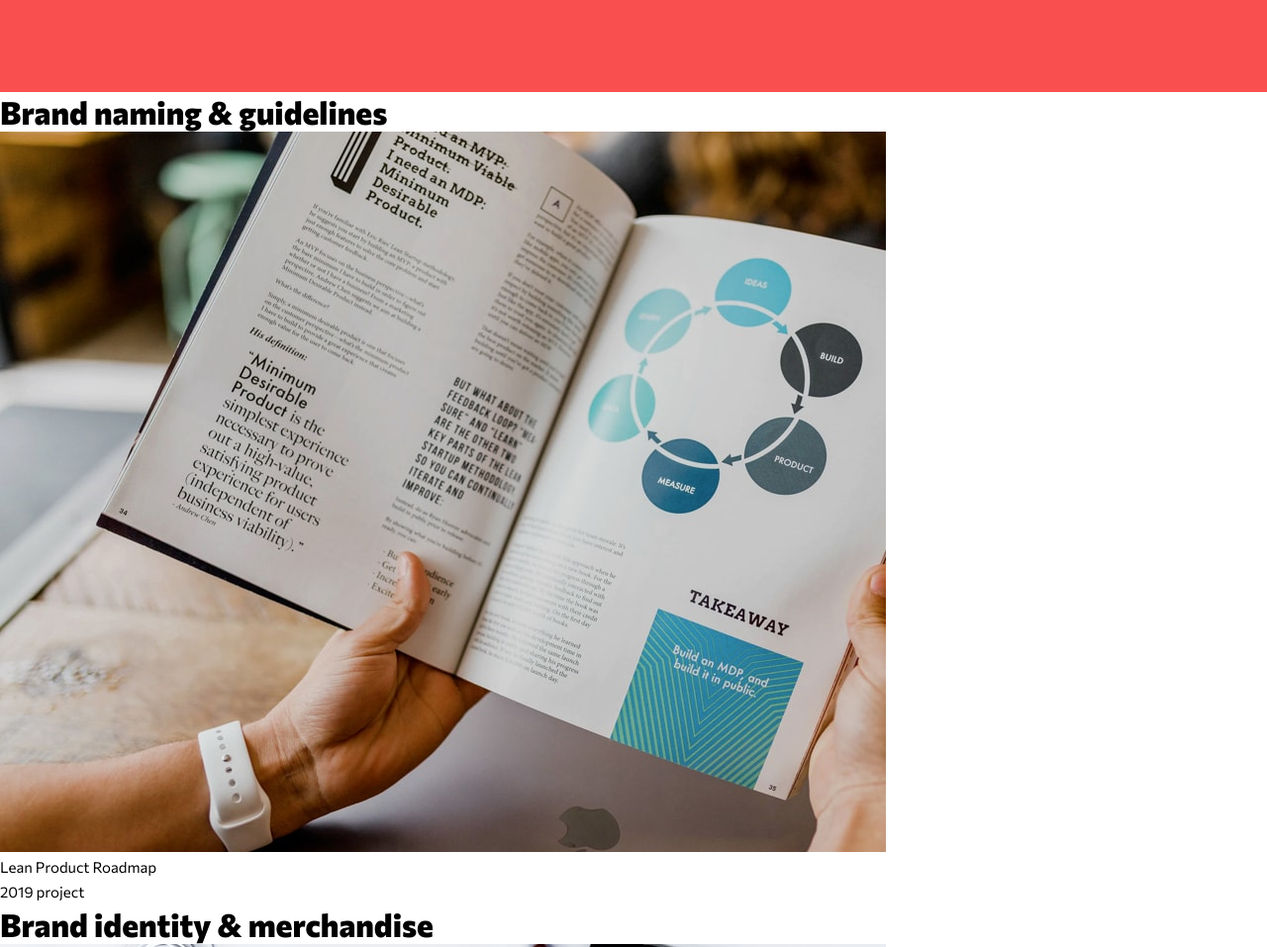
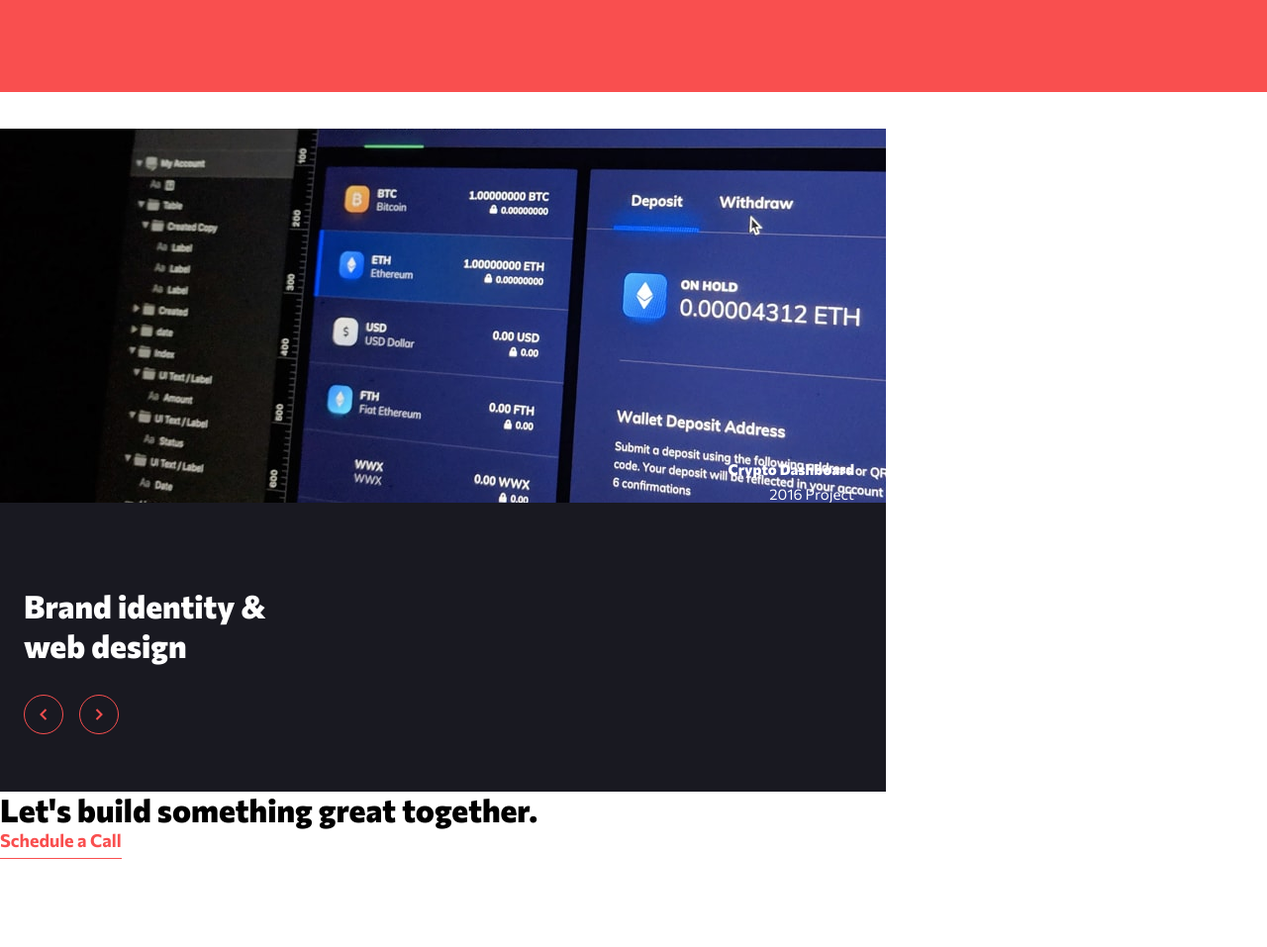
Before and after one commit to mstanka/fem-creative-single-page-site, a plain HTML site: page docs/index.html in a window 1280 px wide. Shown: the part 3284-4241 px from the top of the page at 99% size. After the commit the page ends 4152 px from the top, so only its background shows below. Drawn offline with Linux system fonts and the light colour scheme.

Commit message:
add slider section

```diff
--- a/docs/index.html
+++ b/docs/index.html
@@ -108,10 +108,10 @@
     <section class="section-4" id="Projects">
       <div class="section-4__slider">
         <div class="slide slide-1">
+          <div class="slide__header">
+            <h2 class="slide__title">Brand naming & <br>guidelines</h2>
+          </div>
           <div class="slide__container">
-            <div class="slide__header">
-              <h2 class="slide__title">Brand naming & guidelines</h2>
-            </div>
             <div class="slide__img">
               <picture>
                 <source srcset="./assets/desktop/image-slide-1.jpg" media="(min-width: 1024px)">
@@ -119,19 +119,19 @@
                 <source srcset="./assets/mobile/image-slide-1.jpg" media="(min-width: 300px)">
                 <img src="./assets/mobile/image-slide-1.jpg" alt="Open book">
               </picture>
+            </div>
             <div class="slide__img--text">
-                <p>Lean Product Roadmap</p>
+              <p class="slide__img--title">Lean Product Roadmap</p>
               <p>2019 project</p>
-              </div>
             </div>
           </div>
         </div>
 
         <div class="slide slide-2">
+          <div class="slide__header">
+            <h2 class="slide__title">Brand identity & <br>merchandise</h2>
+          </div>
           <div class="slide__container">
-            <div class="slide__header">
-              <h2 class="slide__title">Brand identity & merchandise</h2>
-            </div>
             <div class="slide__img">
               <picture>
                 <source srcset="./assets/desktop/image-slide-2.jpg" media="(min-width: 1024px)">
@@ -139,19 +139,19 @@
                 <source srcset="./assets/mobile/image-slide-2.jpg" media="(min-width: 300px)">
                 <img src="./assets/mobile/image-slide-2.jpg" alt="Handback, notebook, mobile phone">
               </picture>
+            </div>
             <div class="slide__img--text">
-                <p>New Majestic Hotel</p>
+              <p class="slide__img--title">New Majestic Hotel</p>
               <p>2018 Project</p>
-              </div>
             </div>
           </div>
         </div>
 
         <div class="slide slide-3">
+          <div class="slide__header">
+            <h2 class="slide__title">Brand identity & <br>web design</h2>
+          </div>
           <div class="slide__container">
-            <div class="slide__header">
-              <h2 class="slide__title">Brand identity & web design</h2>
-            </div>
             <div class="slide__img">
               <picture>
                 <source srcset="./assets/desktop/image-slide-3.jpg" media="(min-width: 1024px)">
@@ -159,13 +159,18 @@
                 <source srcset="./assets/mobile/image-slide-3.jpg" media="(min-width: 300px)">
                 <img src="./assets/mobile/image-slide-3.jpg" alt="Computer screen">
               </picture>
+
+            </div>
             <div class="slide__img--text">
-                <p>Crypto Dashboard</p>
+              <p class="slide__img--title">Crypto Dashboard</p>
               <p>2016 Project</p>
             </div>
           </div>
         </div>
-        </div>
+        <button class="slider__btn slider__btn--left"><img src="./assets/desktop/icon-arrow-previous.svg"
+            alt="Arrow left"></button>
+        <button class="slider__btn slider__btn--right"><img src="./assets/desktop/icon-arrow-next.svg"
+            alt="Arrow right"></button>
     </section>
   </main>
 
--- a/docs/js/script.js
+++ b/docs/js/script.js
@@ -1,3 +1,5 @@
+///// Hamburger menu
+
 const nav = document.querySelector(".nav");
 const menu = document.querySelector(".nav__menu");
 const menuIcon = document.querySelector(".nav__menu--icon");
@@ -16,3 +18,38 @@ document.addEventListener("keydown", (e) => {
     menuIcon.setAttribute("src", "./assets/mobile/icon-hamburger.svg");
   }
 });
+
+///// Slider
+
+const slides = document.querySelectorAll(".slide");
+const btnLeft = document.querySelector(".slider__btn--left");
+const btnRight = document.querySelector(".slider__btn--right");
+let curSlide = 0;
+const maxSlide = slides.length - 1;
+
+const goToSlide = (slide) => {
+  slides.forEach((s, i) => {
+    s.style.transform = `translateX(${100 * (i - slide)}%)`;
+    // curSlide = 0; output: 0, 100%, 200%
+  });
+};
+
+const nextSlide = () => {
+  if (curSlide === maxSlide) curSlide = 0;
+  else curSlide++;
+  goToSlide(curSlide);
+};
+
+const prevSlide = () => {
+  if (curSlide === 0) curSlide = maxSlide;
+  else curSlide--;
+  goToSlide(curSlide);
+};
+
+btnRight.addEventListener("click", nextSlide);
+btnLeft.addEventListener("click", prevSlide);
+
+document.addEventListener("keydown", (e) => {
+  if (e.key === "ArrowLeft") prevSlide();
+  if (e.key === "ArrowRight") nextSlide();
+});
--- a/sass/layout/_section-4.scss
+++ b/sass/layout/_section-4.scss
@@ -0,0 +1,84 @@
+.section-4 {
+  @include flex(column, center);
+  color: $light-color;
+  position: relative;
+
+  &__slider {
+    height: 63.1rem;
+    width: 100%;
+    margin: 3.7rem auto;
+    position: relative;
+  }
+}
+
+.slide {
+  position: absolute;
+  top: 0;
+  left: 0;
+  transition: transform 1s;
+  @include flex(column, center);
+  overflow: hidden;
+
+  &__header {
+    //height: 27.2rem;
+    width: 100%;
+    position: relative;
+    padding: 8.4rem 2.4rem 12.8rem 2.4rem;
+    background-color: $dark-color-bg;
+    margin-top: -4.5rem;
+  }
+
+  &__title {
+    padding: 0 2.4rem;
+  }
+
+  &__container {
+    width: 100%;
+    height: 42.3rem;
+    position: relative;
+    @include flex(row, center);
+    order: -1;
+  }
+
+  &__img {
+    width: 100%;
+
+    img {
+     width: 100%;
+     height: 100%;
+    }
+
+    &--text {
+      position: absolute;
+      top: 33.2rem;
+      right: 3.2rem;
+      text-align: end;
+      font-size: 1.5rem;
+      line-height: 2rem;
+    }
+
+    &--title {
+      font-weight: 800;
+    }
+  }
+}
+
+.slider__btn {
+  position: absolute;
+  top: 57.2rem;
+  z-index: 10;
+  border: none;
+  background-color: $dark-color-bg;
+  border-radius: 50%;
+  height: 4rem;
+  width: 4rem;
+  cursor: pointer;
+
+  &--left {
+    left: 2.4rem;
+  }
+
+  &--right {
+    left: 8rem;
+  }
+}
```
Also changed, not shown: docs/css/main.css, 1 other file. Lines whose indentation alone changed are shown as unchanged.
